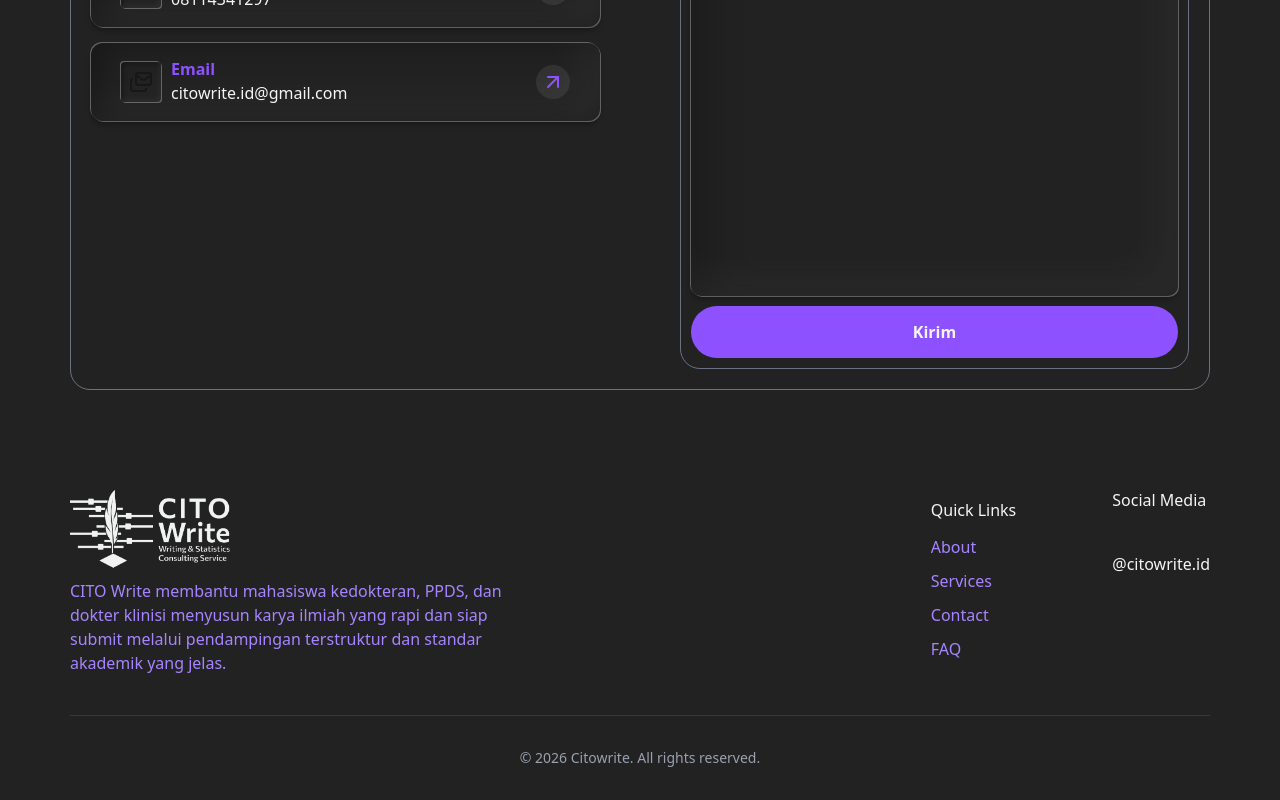
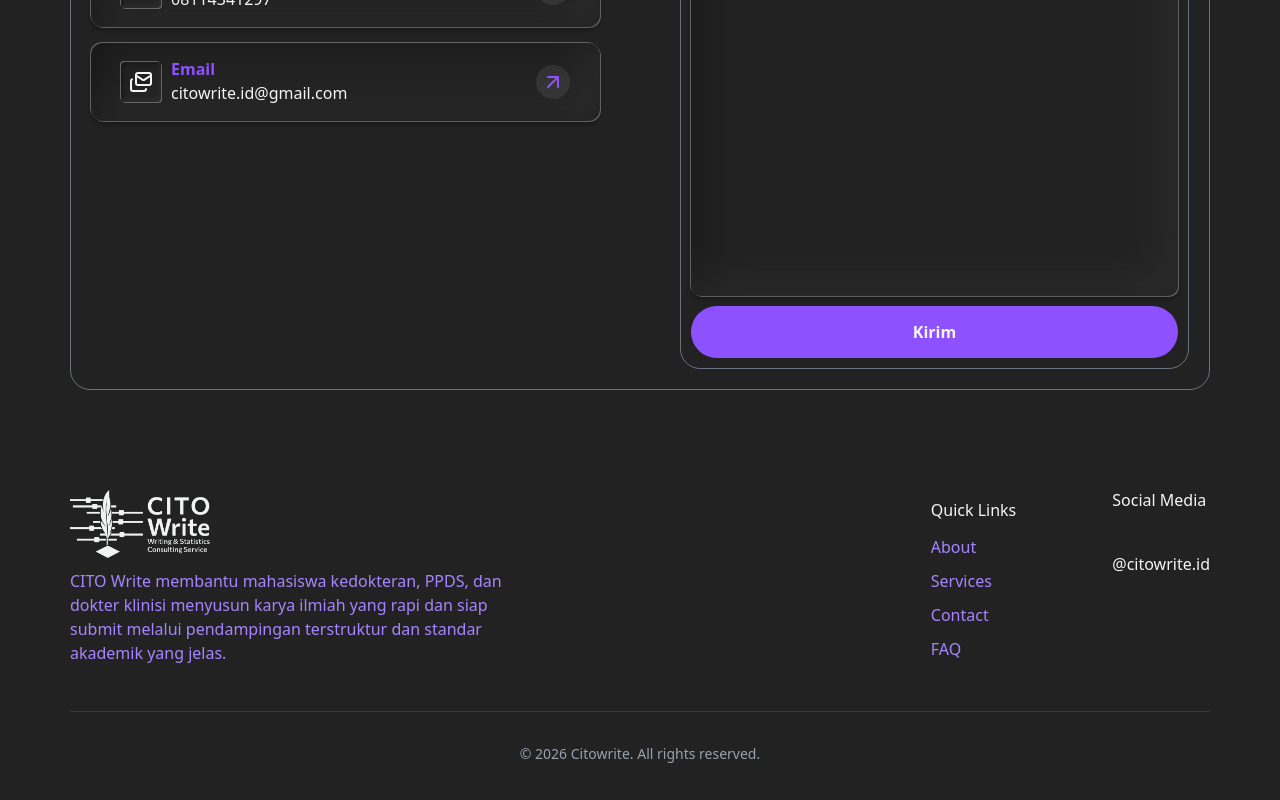
Before and after one commit to citowritebylevana/citowrite, a Next.js app: page / in a window 1280 px wide. Shown: the part 5525-6325 px from the top of the page. Built offline with nearby package versions, Linux system fonts and the light colour scheme; some icons are missing.

Commit message:
style: adjust logo at footer size

```diff
--- a/app/globals.css
+++ b/app/globals.css
@@ -32,5 +32,5 @@
 body {
   /* background: var(--background); */
   background: #222222;
-  color: var(--foreground);
+  color: #f5f5f5;
 }
--- a/components/sections/Footer.tsx
+++ b/components/sections/Footer.tsx
@@ -9,6 +9,7 @@ import { SiGmail, SiInstagram, SiWhatsapp } from '@icons-pack/react-simple-icons
 
 interface SocialItem {
   name: string;
+  icon: string;
   url: string;
 }
 
@@ -23,6 +24,12 @@ export default function Footer({ data }: FooterProps) {
   // State untuk accordion mobile
   const [isLinksOpen, setIsLinksOpen] = useState(false);
 
+  const icons: { [key: string]: React.ElementType } = {
+    SiInstagram: SiInstagram,
+    SiGmail: SiGmail,
+    SiWhatsapp: SiWhatsapp
+  };
+
   return (
     <footer className="pt-10 pb-8 px-4 md:px-17.5 max-w-450 mx-auto">
 
@@ -32,7 +39,7 @@ export default function Footer({ data }: FooterProps) {
         {/* Brand Column */}
         <div className="max-w-md">
           <div className="mb-2.5">
-            <Image src={logo} alt='' height={50} width={160} />
+            <Image src={logo} alt='' height={250} width={500} className="w-25 md:w-35" />
           </div>
           <p className="text-violet-400 leading-relaxed text-sm md:text-base/6">
             {data?.description || "CITO Write membantu mahasiswa kedokteran, PPDS, dan dokter klinisi menyusun karya ilmiah yang rapi dan siap submit melalui pendampingan terstruktur dan standar akademik yang jelas."}
@@ -72,13 +79,7 @@ export default function Footer({ data }: FooterProps) {
             <div className="flex gap-6 my-2.5 text-violet-400">
               {data?.socials && data.socials.length > 0 ? (
                 data.socials.map((social, index) => {
-                  const nameLower = social.name.toLowerCase();
-                  let Icon = SiInstagram;
-
-                  if (nameLower.includes('instagram')) Icon = SiInstagram;
-                  else if (nameLower.includes('gmail') || nameLower.includes('email')) Icon = SiGmail;
-                  else if (nameLower.includes('whatsapp') || nameLower.includes('wa')) Icon = SiWhatsapp;
-
+                  const Icon = icons[social.icon] || SiInstagram;
                   return (
                     <a key={index} href={social.url} target='_blank' aria-label={social.name}>
                       <Icon />
--- a/public/admin/config.yml
+++ b/public/admin/config.yml
@@ -1,5 +1,3 @@
-local_backend: true
-
 editor:
   preview: false
 
```
